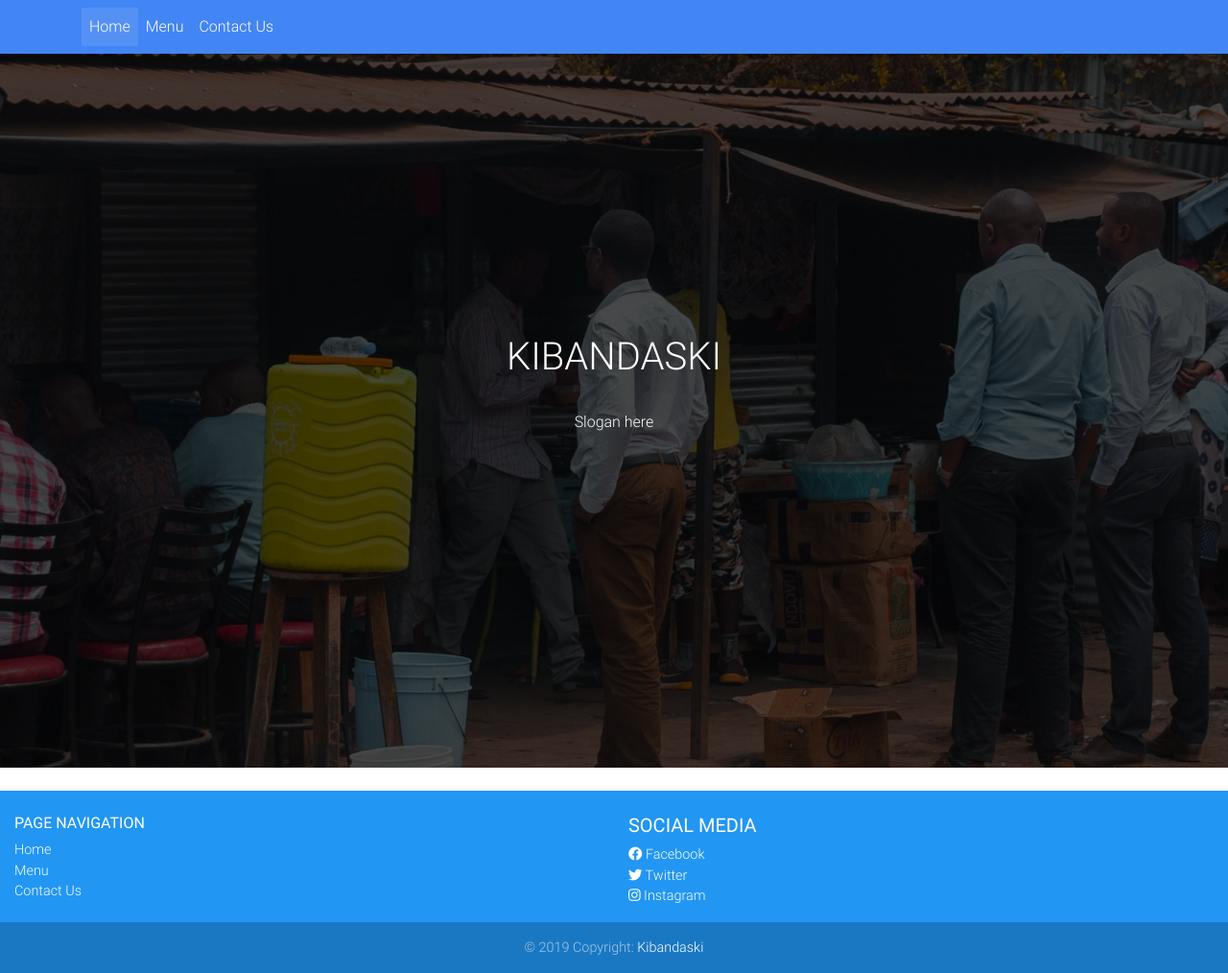
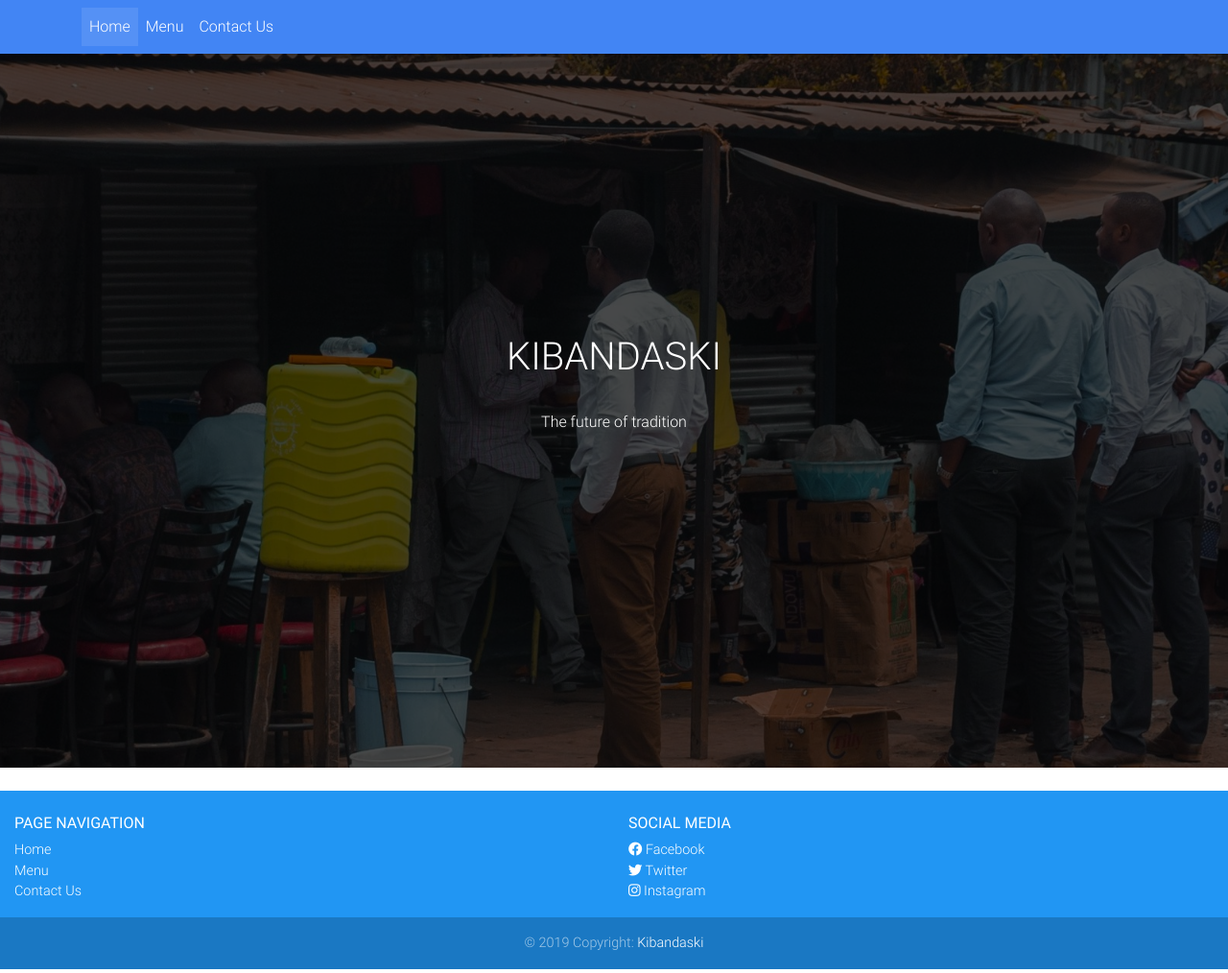
Before and after one commit to josylad/kibandaski, a plain HTML site: page index.html in a window 1280 px wide. Shown: the whole page at 96% size. Drawn offline with Linux system fonts and the light colour scheme.

Commit message:
Change text size in footer section

```diff
--- a/index.html
+++ b/index.html
@@ -73,7 +73,7 @@
           <div class="white-text text-center wow fadeInUp">
             <h1 class="mainHeading">KIBANDASKI</h1>
             <br>
-            <p>Slogan here </p>
+            <p>The future of tradition </p>
           </div>
         </div>
       </div>
@@ -162,7 +162,7 @@
         <div class="col-md-6 mb-md-0 mb-3">
 
           <!-- Links -->
-          <h5 class="text-uppercase"><strong>Social Media</strong></h5>
+          <h6 class="text-uppercase"><strong>Social Media</strong></h6>
 
           <ul class="list-unstyled">
             <li>
```
